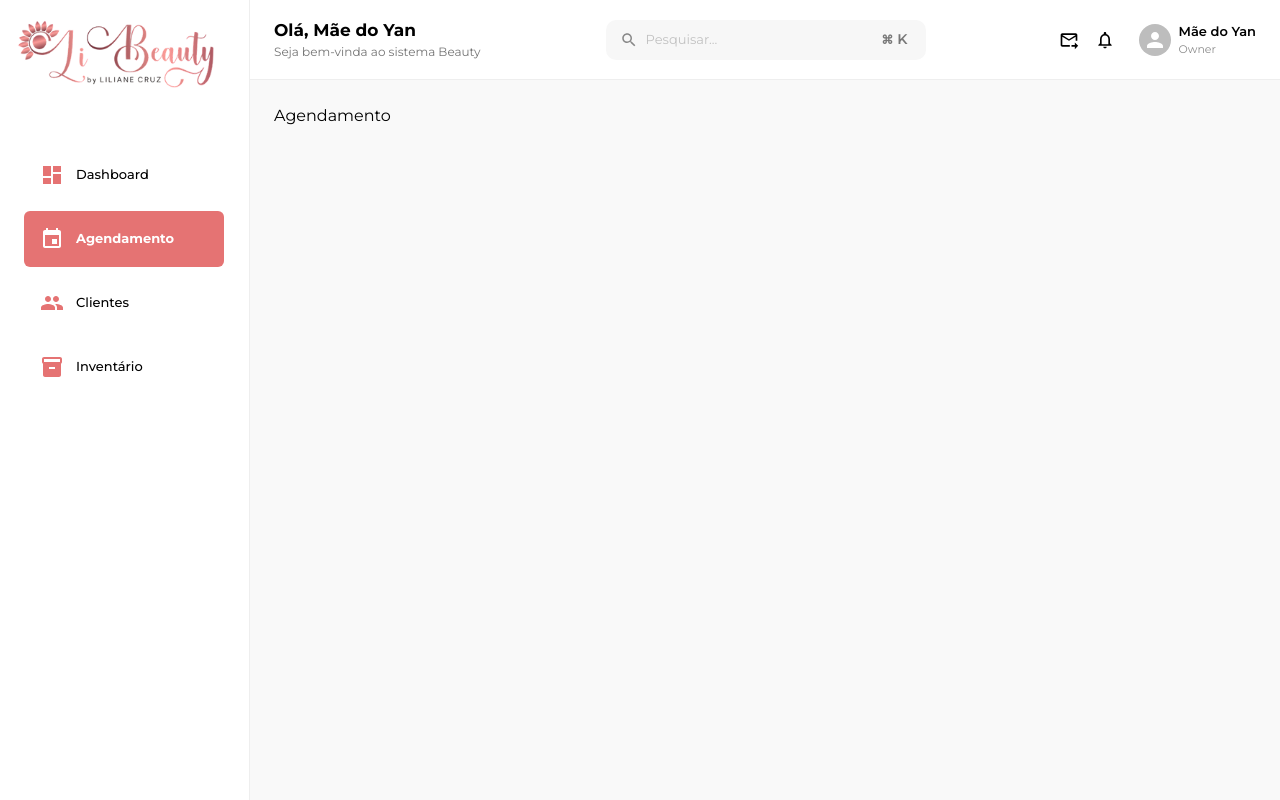
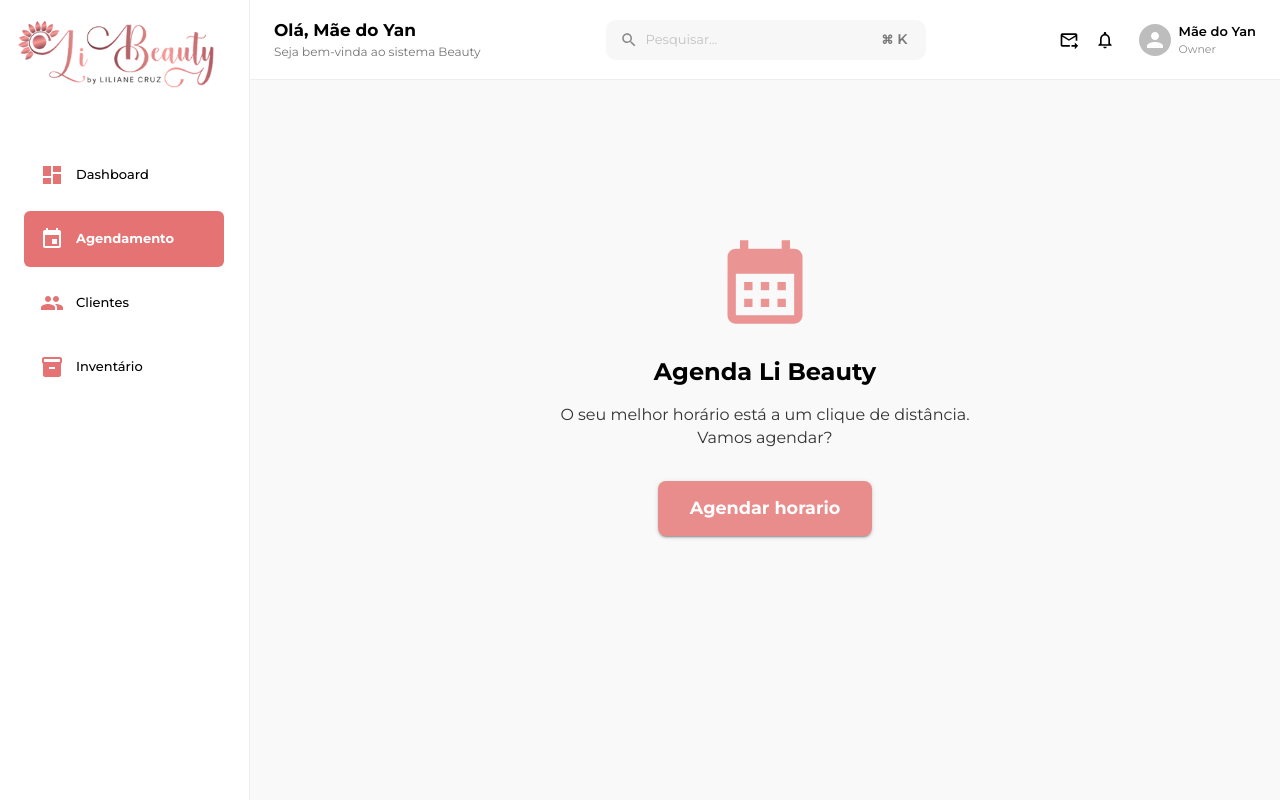
Before and after one commit to Tech-Store-UNI/Li-Beauty, a React (Vite) app: page /dashboard/agendamento in a window 1280 px wide. Built offline with nearby package versions, Linux system fonts and the light colour scheme.

Commit message:
Primeira tela de agendamento finalizada

```diff
--- a/src/pages/PaginasSistemas/Agendamento/Agendamento.tsx
+++ b/src/pages/PaginasSistemas/Agendamento/Agendamento.tsx
@@ -1,6 +1,47 @@
+import React from 'react';
+import { Box, Typography, Button, Container } from '@mui/material';
+import CalendarMonthIcon from '@mui/icons-material/CalendarMonth';
 
-export const Agendamento = () => {
-  return (
-    <div>Agendamento</div>
-  )
-}
+export const Agendamento: React.FC = () => {
+    return (
+        <Container maxWidth={false} disableGutters sx={{ height: "70vh", display: 'flex', alignItems: 'center', justifyContent: 'center', }}>
+
+            <Box sx={{ textAlign: 'center', display: 'flex', flexDirection: 'column', alignItems: 'center', gap: 2, px: 3 }}>
+
+                <CalendarMonthIcon sx={{ fontSize: 100, color: '#eb9494' }} />
+
+                <Typography variant="h5" component="h1" sx={{ fontWeight: 'bold', color: '#000', mt: 1 }}>
+                    Agenda Li Beauty
+                </Typography>
+
+                <Box>
+                    <Typography variant="body1" sx={{ color: '#333', lineHeight: 1.4 }}>
+                        O seu melhor horário está a um clique de distância.
+                    </Typography>
+                    <Typography variant="body1" sx={{ color: '#333', lineHeight: 1.4 }}>
+                        Vamos agendar?
+                    </Typography>
+                </Box>
+
+                <Button
+                    variant="contained"
+                    sx={{
+                        mt: 2,
+                        color: '#fff',
+                        textTransform: 'none',
+                        fontSize: '1.1rem',
+                        px: 4,
+                        py: 1.5,
+                        borderRadius: 2,
+                        fontWeight: 'bold',
+                        '&:hover': {
+                            backgroundColor: '#d88383', // Cor um pouco mais escura no hover
+                        },
+                    }}
+                >
+                    Agendar horario
+                </Button>
+            </Box>
+        </Container>
+    );
+};
```
